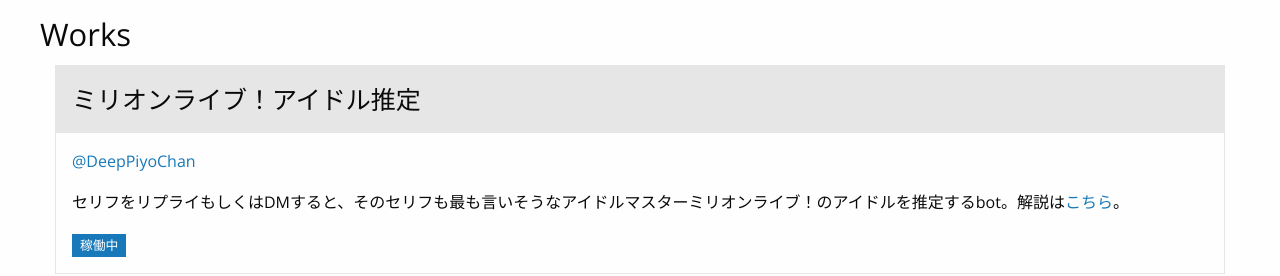
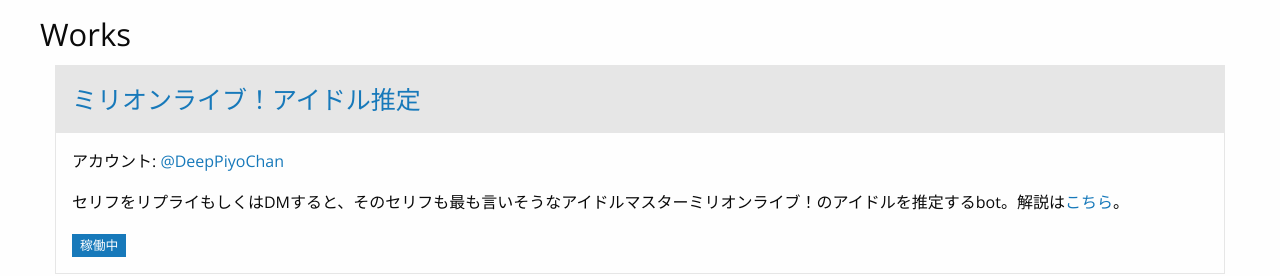
Before and after one commit to skypenguins/website, a plain HTML site: page docs/index.html in a window 1280 px wide. Shown: the part 549-825 px from the top of the page. Drawn offline with nearby package versions, Linux system fonts and the light colour scheme.

Commit message:
Update index.html

```diff
--- a/docs/index.html
+++ b/docs/index.html
@@ -17,8 +17,7 @@
       <li>
         <a href="#works">Works</a>
         <ul class="menu vertical">
-          <li><a href="#">Phlox</a></li>
-          <li><a href="http://twisplitter.appspot.com">ばらばらったー</a></li>
+          <!-- li -->
         </ul>
       </li>
       <li><a href="http://blog.monomeg.net">Blog</a></li>
@@ -59,10 +58,10 @@
         <!-- card -->
         <div class="card">
           <div class="card-divider">
-            <h4>ミリオンライブ！アイドル推定</h4>
+            <h4><a href="https://github.com/skypenguins/MillionLive-Idol-Prediction-with-PyTorch">ミリオンライブ！アイドル推定</a></h4>
           </div>
           <div class="card-section">
-            <p><a href="https://twitter.com/DeepPiyoChan">@DeepPiyoChan</a></p>
+            <p>アカウント: <a href="https://twitter.com/DeepPiyoChan">@DeepPiyoChan</a></p>
             <p>セリフをリプライもしくはDMすると、そのセリフも最も言いそうなアイドルマスターミリオンライブ！のアイドルを推定するbot。解説は<a href="https://skypenguins.hateblo.jp/entry/2018/02/13/021625">こちら</a>。</p>
           <span class="label">稼働中</span>
           </div>
```
